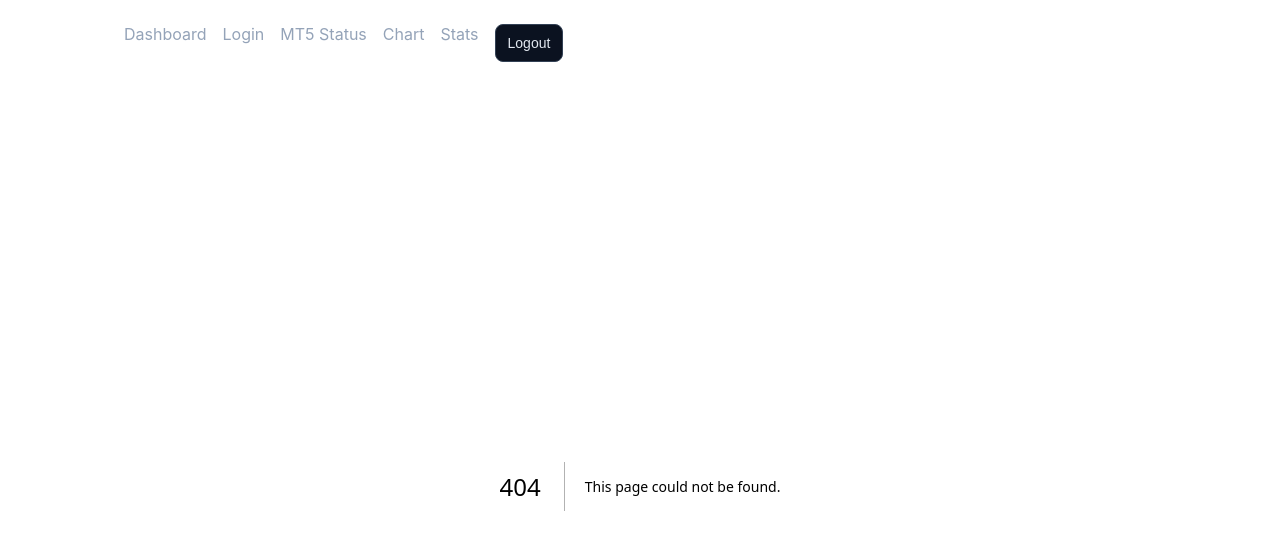
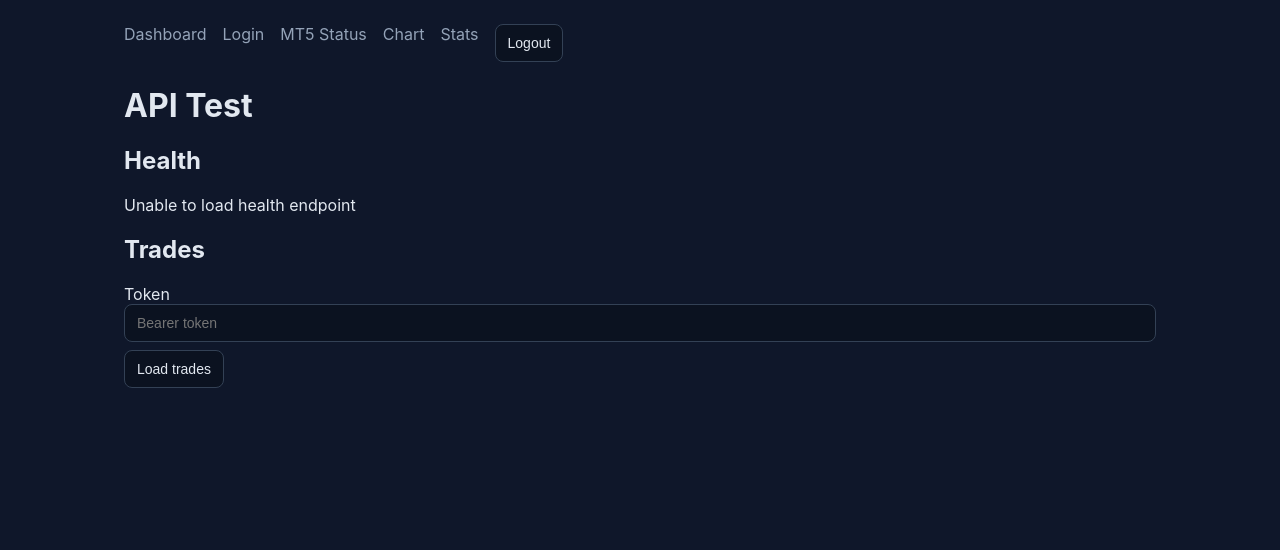
Before and after one commit to joris-eng/tralytix, a Next.js app in the folder apps/web/: page /api-test in a window 1280 px wide. Before the commit this address had no page. Shown: the top 550 px of the page. Built offline with nearby package versions, Linux system fonts and the light colour scheme; no server answers.

Commit message:
feat(web): add api client and /api-test page

```diff
--- /dev/null
+++ b/apps/web/src/app/api-test/page.tsx
@@ -0,0 +1,108 @@
+"use client";
+
+import { useEffect, useState } from "react";
+
+import { ApiError, apiFetch } from "@/lib/api";
+
+type HealthResponse = {
+  status?: string;
+  db?: string;
+};
+
+function formatUnknown(value: unknown): string {
+  try {
+    return JSON.stringify(value, null, 2);
+  } catch {
+    return String(value);
+  }
+}
+
+export default function ApiTestPage() {
+  const [health, setHealth] = useState<HealthResponse | null>(null);
+  const [healthError, setHealthError] = useState<string>("");
+  const [token, setToken] = useState<string>("");
+  const [tradesJSON, setTradesJSON] = useState<string>("");
+  const [tradesError, setTradesError] = useState<string>("");
+  const [loadingTrades, setLoadingTrades] = useState<boolean>(false);
+
+  useEffect(() => {
+    let cancelled = false;
+    async function loadHealth() {
+      try {
+        const data = await apiFetch<HealthResponse>("/health");
+        if (!cancelled) {
+          setHealth(data);
+        }
+      } catch (error: unknown) {
+        if (cancelled) {
+          return;
+        }
+        if (error instanceof ApiError) {
+          setHealthError(error.message);
+          return;
+        }
+        setHealthError("Unable to load health endpoint");
+      }
+    }
+    void loadHealth();
+    return () => {
+      cancelled = true;
+    };
+  }, []);
+
+  async function onLoadTrades() {
+    setLoadingTrades(true);
+    setTradesError("");
+    setTradesJSON("");
+    try {
+      const data = await apiFetch<unknown>("/v1/trades", { token: token.trim() || undefined });
+      setTradesJSON(formatUnknown(data));
+    } catch (error: unknown) {
+      if (error instanceof ApiError) {
+        setTradesError(`${error.message} (${error.status})`);
+        if (error.payload !== undefined) {
+          setTradesJSON(formatUnknown(error.payload));
+        }
+      } else {
+        setTradesError("Unable to load trades");
+      }
+    } finally {
+      setLoadingTrades(false);
+    }
+  }
+
+  return (
+    <main>
+      <h1>API Test</h1>
+
+      <section>
+        <h2>Health</h2>
+        {healthError ? (
+          <p>{healthError}</p>
+        ) : (
+          <p>
+            status: {health?.status ?? "-"} / db: {health?.db ?? "-"}
+          </p>
+        )}
+      </section>
+
+      <section>
+        <h2>Trades</h2>
+        <label htmlFor="token">Token</label>
+        <input
+          id="token"
+          type="text"
+          value={token}
+          onChange={(event) => setToken(event.target.value)}
+          placeholder="Bearer token"
+          style={{ width: "100%", marginBottom: 8 }}
+        />
+        <button type="button" onClick={() => void onLoadTrades()} disabled={loadingTrades}>
+          {loadingTrades ? "Loading..." : "Load trades"}
+        </button>
+        {tradesError ? <p>{tradesError}</p> : null}
+        {tradesJSON ? <pre>{tradesJSON}</pre> : null}
+      </section>
+    </main>
+  );
+}
--- /dev/null
+++ b/apps/web/src/lib/api.ts
@@ -0,0 +1,79 @@
+export class ApiError extends Error {
+  readonly status: number;
+  readonly payload?: unknown;
+
+  constructor(message: string, status: number, payload?: unknown) {
+    super(message);
+    this.name = "ApiError";
+    this.status = status;
+    this.payload = payload;
+  }
+}
+
+type ApiFetchOptions = Omit<RequestInit, "headers"> & {
+  token?: string;
+  headers?: HeadersInit;
+};
+
+const LOCAL_API_BASE_URL = "http://localhost:8080";
+const PROD_API_BASE_URL = "https://tralytix.onrender.com";
+
+const API_BASE_URL =
+  process.env.NEXT_PUBLIC_API_BASE_URL?.trim() ||
+  (process.env.NODE_ENV === "production" ? PROD_API_BASE_URL : LOCAL_API_BASE_URL);
+
+function normalizePath(path: string): string {
+  if (!path) {
+    return "/";
+  }
+  return path.startsWith("/") ? path : `/${path}`;
+}
+
+function getErrorMessage(payload: unknown, status: number): string {
+  if (typeof payload === "string" && payload.trim()) {
+    return payload;
+  }
+  if (payload && typeof payload === "object") {
+    const obj = payload as Record<string, unknown>;
+    const nested = obj.error;
+    if (nested && typeof nested === "object") {
+      const nestedObj = nested as Record<string, unknown>;
+      if (typeof nestedObj.message === "string" && nestedObj.message.trim()) {
+        return nestedObj.message;
+      }
+    }
+    if (typeof obj.message === "string" && obj.message.trim()) {
+      return obj.message;
+    }
+  }
+  return `Request failed with status ${status}`;
+}
+
+export async function apiFetch<T>(path: string, options: ApiFetchOptions = {}): Promise<T> {
+  const headers = new Headers(options.headers);
+  headers.set("Accept", "application/json");
+  if (options.token) {
+    headers.set("Authorization", `Bearer ${options.token}`);
+  }
+
+  const response = await fetch(`${API_BASE_URL}${normalizePath(path)}`, {
+    ...options,
+    headers
+  });
+
+  const contentType = response.headers.get("content-type") ?? "";
+  const isJSON = contentType.includes("application/json");
+  const payload: unknown = isJSON
+    ? await response.json().catch(() => undefined)
+    : await response.text().catch(() => undefined);
+
+  if (!response.ok) {
+    throw new ApiError(getErrorMessage(payload, response.status), response.status, payload);
+  }
+
+  if (response.status === 204) {
+    return undefined as T;
+  }
+
+  return payload as T;
+}
```
Also changed, not shown: 1 other file (tests, documents, lock files or other folders).
